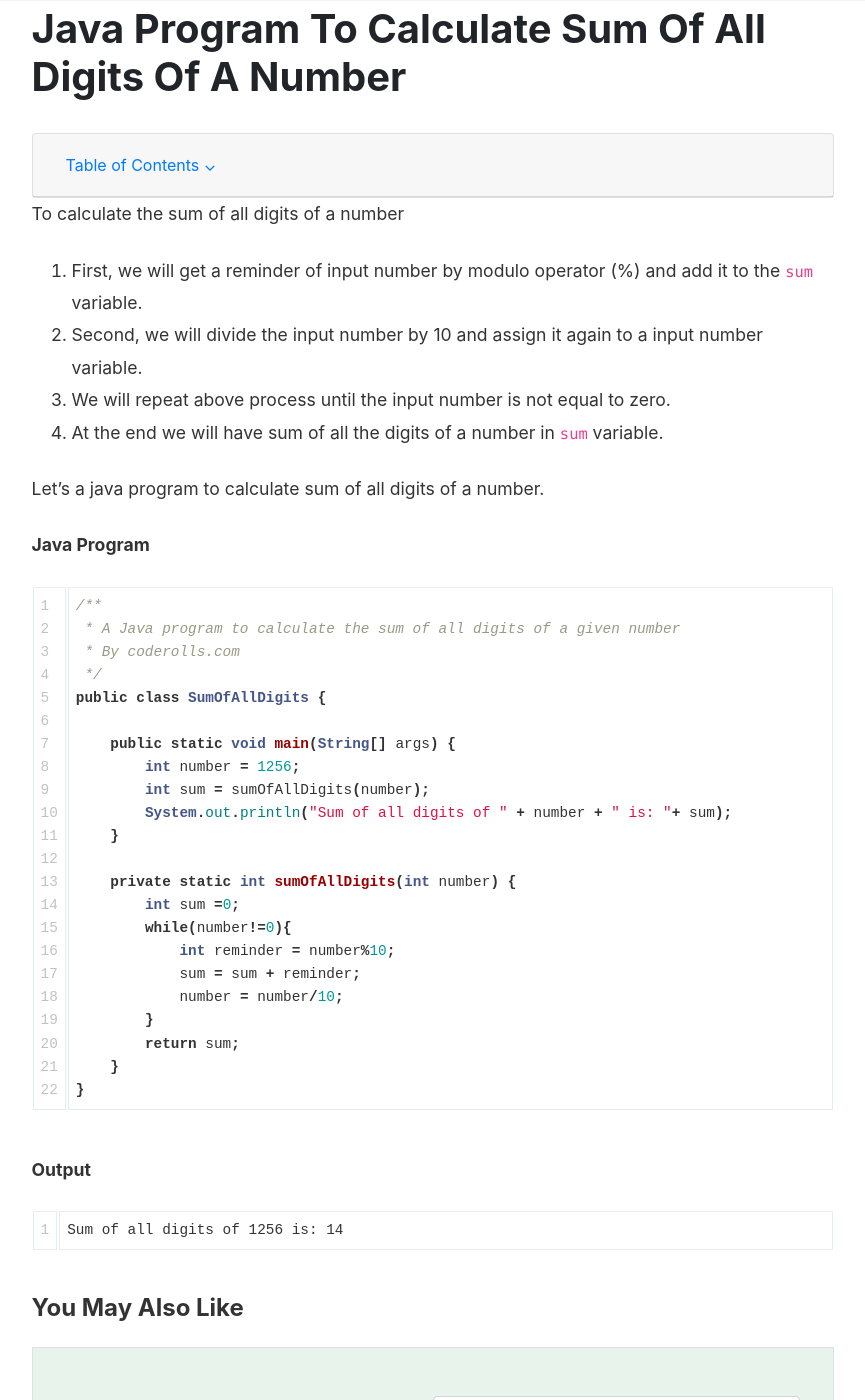
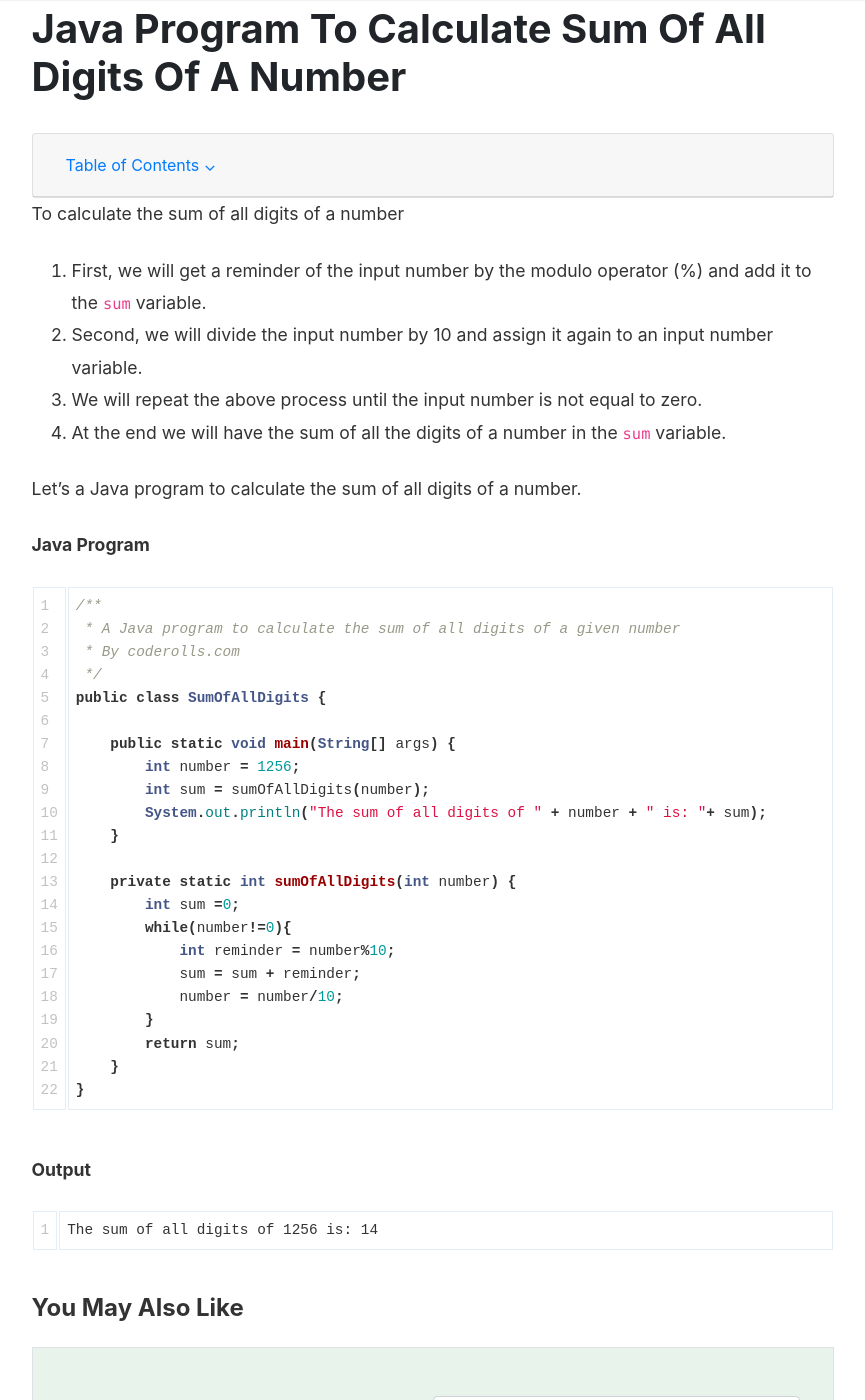
Before and after one commit to coderolls/coderolls-blog, a Jekyll site: the page built from _posts/java-programs/2023-12-04-sum-of-all-digits-in-a-number.md, in a window 1280 px wide and 1400 px high, scrolled down 205 px. Shown: the whole window, without its empty margins (346-1211 px from the left). Built offline with Jekyll 4.4.1, drawn with Linux system fonts in a browser that asks for light colours; nearby versions of some CDN libraries; comment, search, counter and statistics services are not loaded.

Commit message:
Update 2023-12-04-sum-of-all-digits-in-a-number.md

````diff
--- a/_posts/java-programs/2023-12-04-sum-of-all-digits-in-a-number.md
+++ b/_posts/java-programs/2023-12-04-sum-of-all-digits-in-a-number.md
@@ -4,18 +4,17 @@ title: "Java Program To Calculate Sum Of All Digits Of A Number"
 author: gaurav
 categories: [Java Programs, Core Java]
 toc: true
-description: "In this tutorial, we will see a Java program to get sum of all digits of a number in java."
-
+description: "In this tutorial, we will see a Java program to get the sum of all digits of a number in Java."
 ---
 
 To calculate the sum of all digits of a number
 
-1. First, we will get a reminder of input number by modulo operator (%) and add it to the `sum` variable.
-2. Second, we will divide the input number by 10 and assign it again to a input number variable.
-3. We will repeat above process until the input number is not equal to zero.
-4. At the end we will have sum of all the digits of a number in `sum` variable.
+1. First, we will get a reminder of the input number by the modulo operator (%) and add it to the `sum` variable.
+2. Second, we will divide the input number by 10 and assign it again to an input number variable.
+3. We will repeat the above process until the input number is not equal to zero.
+4. At the end we will have the sum of all the digits of a number in the `sum` variable.
 
-Let's a java program to calculate sum of all digits of a number.
+Let's a Java program to calculate the sum of all digits of a number.
 
 **Java Program**
 
@@ -29,7 +28,7 @@ public class SumOfAllDigits {
     public static void main(String[] args) {
         int number = 1256;
         int sum = sumOfAllDigits(number);
-        System.out.println("Sum of all digits of " + number + " is: "+ sum);
+        System.out.println("The sum of all digits of " + number + " is: "+ sum);
     }
 
     private static int sumOfAllDigits(int number) {
@@ -47,5 +46,5 @@ public class SumOfAllDigits {
 **Output**
 
 ```
-Sum of all digits of 1256 is: 14
+The sum of all digits of 1256 is: 14
 ```
````
